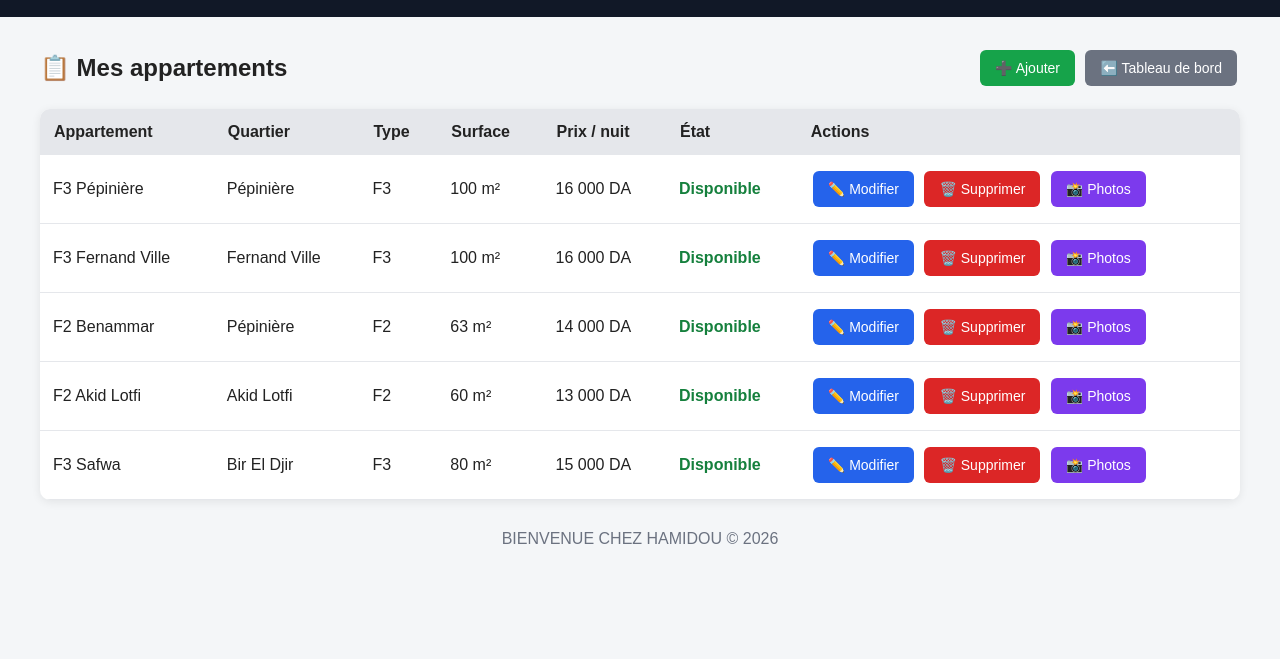
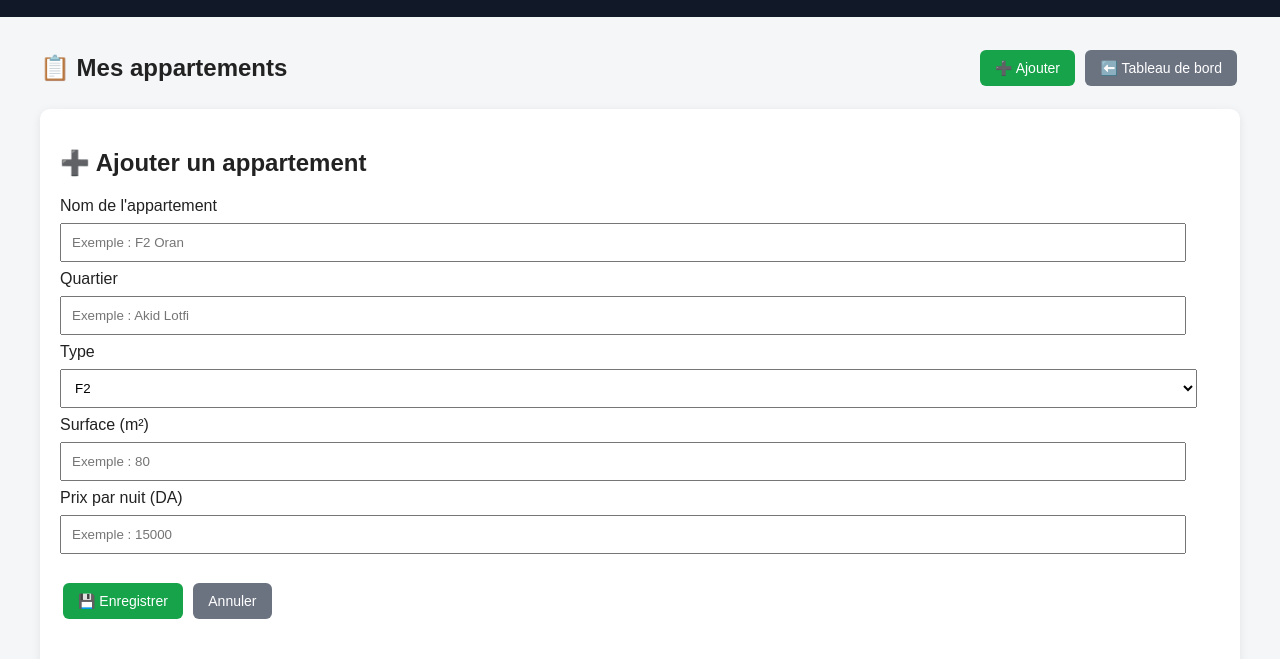
Before and after one commit to immo-hamidou/immo-dz, a plain HTML site: page appartements.html in a window 1280 px wide. Both pictures are taken after a click on the button "➕ Ajouter". Shown: the part 82-741 px from the top of the page. Drawn offline with Linux system fonts and the light colour scheme.

Commit message:
Add apartment form to appartements.html

```diff
--- a/appartements.html
+++ b/appartements.html
@@ -142,7 +142,34 @@ footer {
     </div>
 
     <div class="table-box">
+<div id="formulaireAppartement" style="display:none; background:white; padding:20px; margin-bottom:20px; border-radius:10px;">
 
+    <h2>➕ Ajouter un appartement</h2>
+
+    <label>Nom de l'appartement</label><br>
+    <input id="nomAppartement" type="text" placeholder="Exemple : F2 Oran" required style="width:95%; padding:10px; margin:8px 0;"><br>
+
+    <label>Quartier</label><br>
+    <input id="quartierAppartement" type="text" placeholder="Exemple : Akid Lotfi" required style="width:95%; padding:10px; margin:8px 0;"><br>
+
+    <label>Type</label><br>
+    <select id="typeAppartement" style="width:98%; padding:10px; margin:8px 0;">
+        <option value="F2">F2</option>
+        <option value="F3">F3</option>
+        <option value="F4">F4</option>
+        <option value="Studio">Studio</option>
+    </select><br>
+
+    <label>Surface (m²)</label><br>
+    <input id="surfaceAppartement" type="number" min="1" placeholder="Exemple : 80" required style="width:95%; padding:10px; margin:8px 0;"><br>
+
+    <label>Prix par nuit (DA)</label><br>
+    <input id="prixAppartement" type="number" min="1" placeholder="Exemple : 15000" required style="width:95%; padding:10px; margin:8px 0;"><br><br>
+
+    <button class="btn btn-add" onclick="enregistrerAppartement()">💾 Enregistrer</button>
+    <button class="btn btn-back" onclick="document.getElementById('formulaireAppartement').style.display='none'">Annuler</button>
+
+</div>
         <table>
 
             <thead>
@@ -274,7 +301,7 @@ footer {
 <script>
 
 function ajouterAppartement() {
-    alert("La fonction Ajouter sera disponible dans la prochaine étape.");
+    document.getElementById("formulaireAppartement").style.display = "block";
 }
 
 function modifierAppartement(nom) {
```
